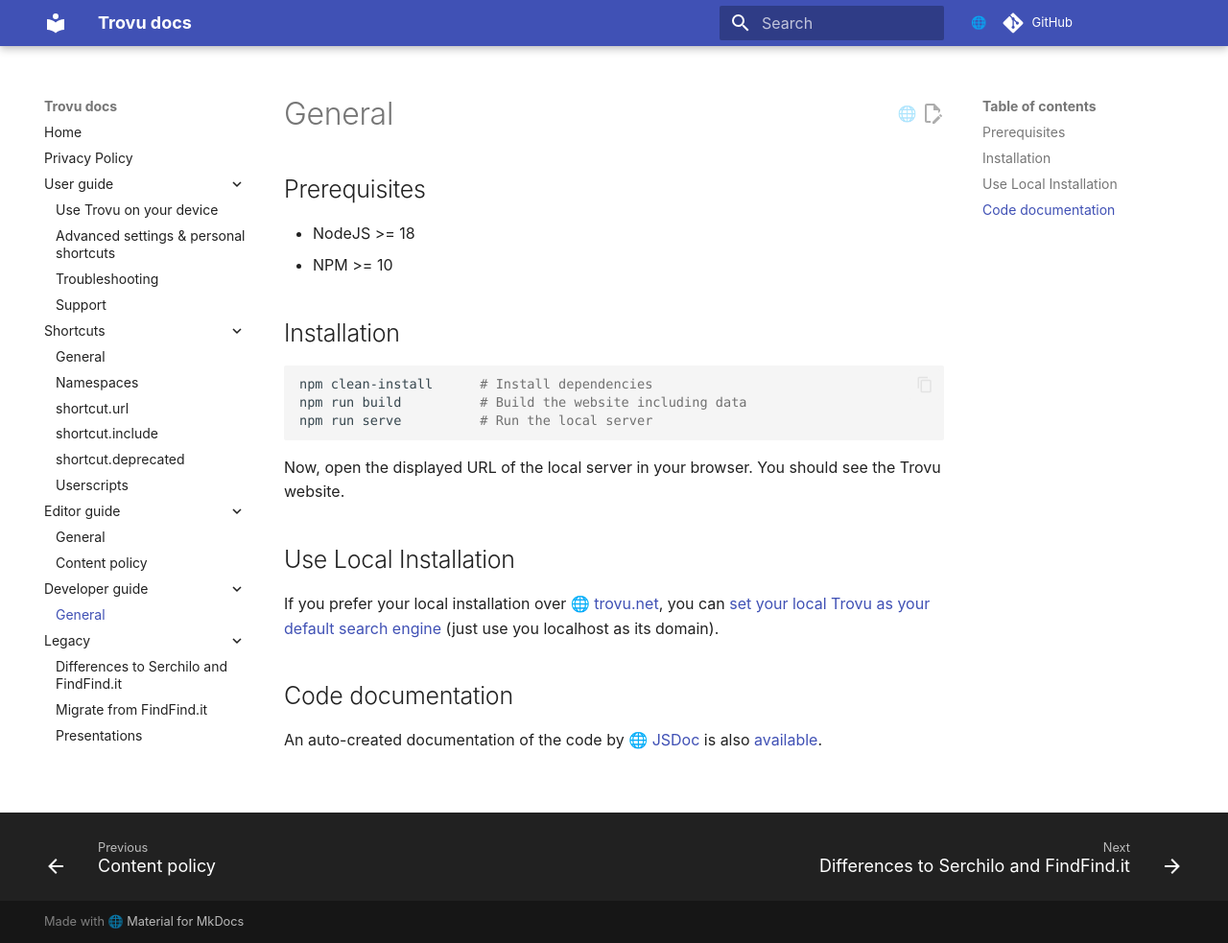
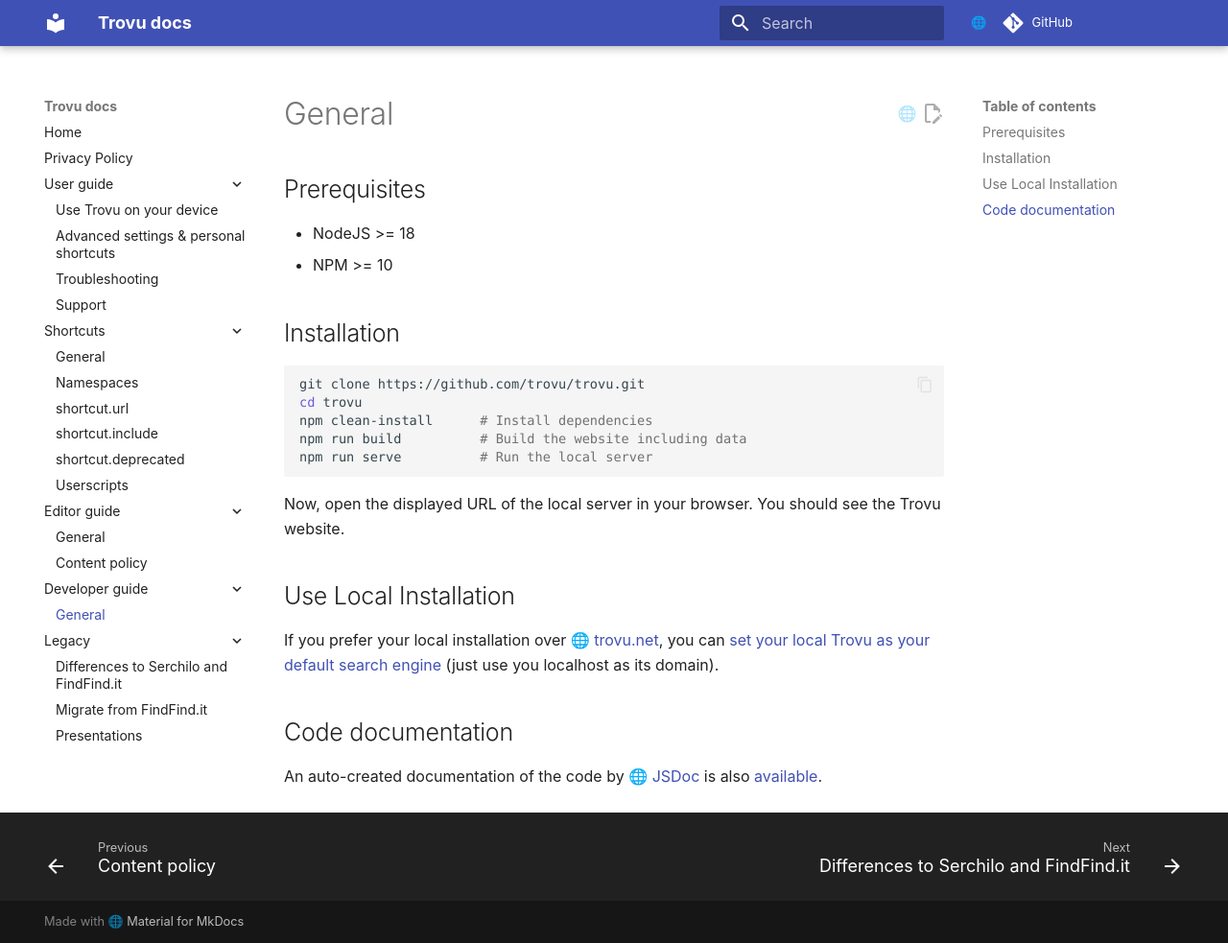
Before and after one commit to trovu/trovu, an MkDocs documentation site: the page built from docs/developers/index.md, in a window 1280 px wide and 983 px high. Shown: the whole window at 96% size. Built offline with MkDocs 1.6.1 and Material for MkDocs 9.7.7, drawn with Linux system fonts in a browser that asks for light colours; comment, search, counter and statistics services are not loaded.

Commit message:
Add git clone.

````diff
--- a/docs/developers/index.md
+++ b/docs/developers/index.md
@@ -8,6 +8,8 @@
 ## Installation
 
 ```bash
+git clone https://github.com/trovu/trovu.git
+cd trovu
 npm clean-install      # Install dependencies
 npm run build          # Build the website including data
 npm run serve          # Run the local server
````
